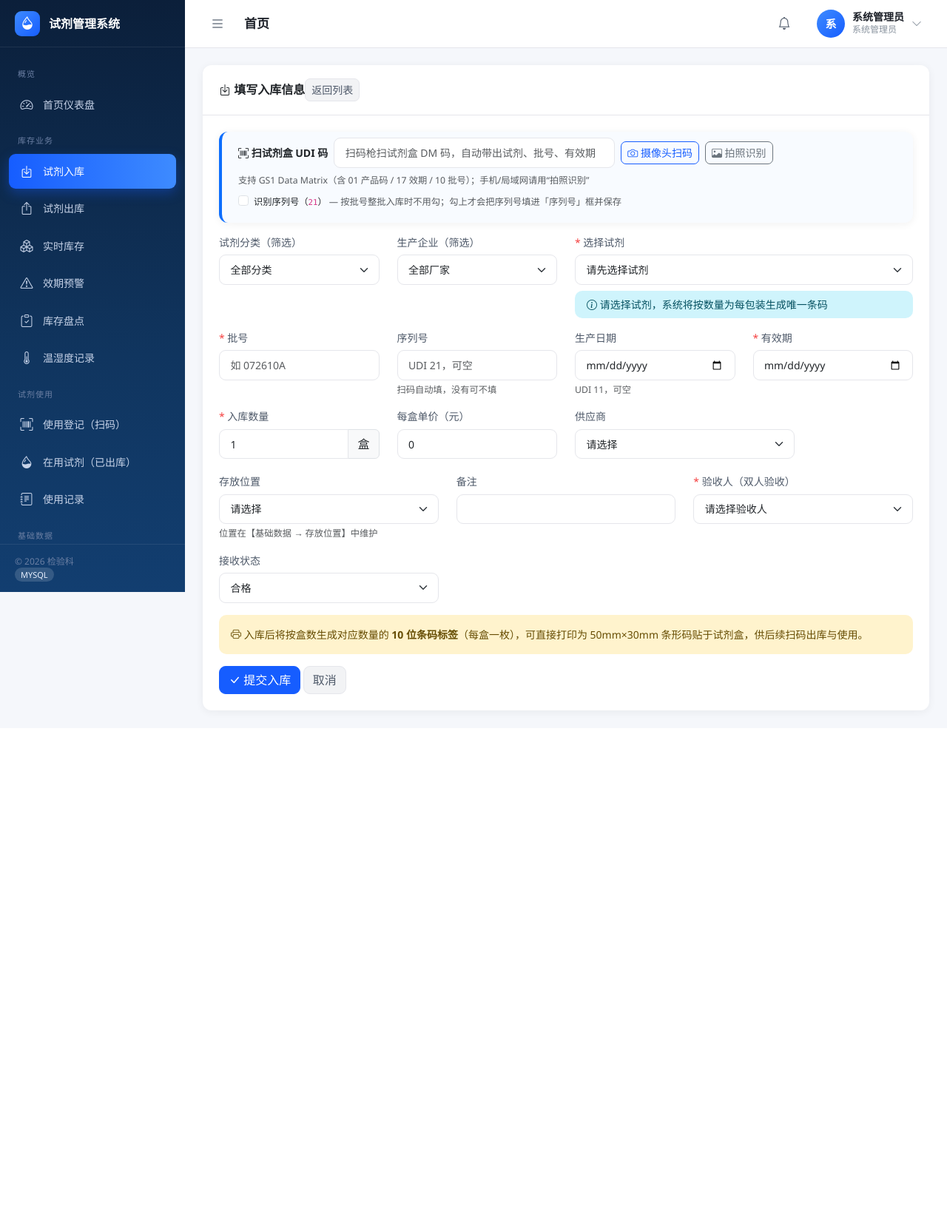
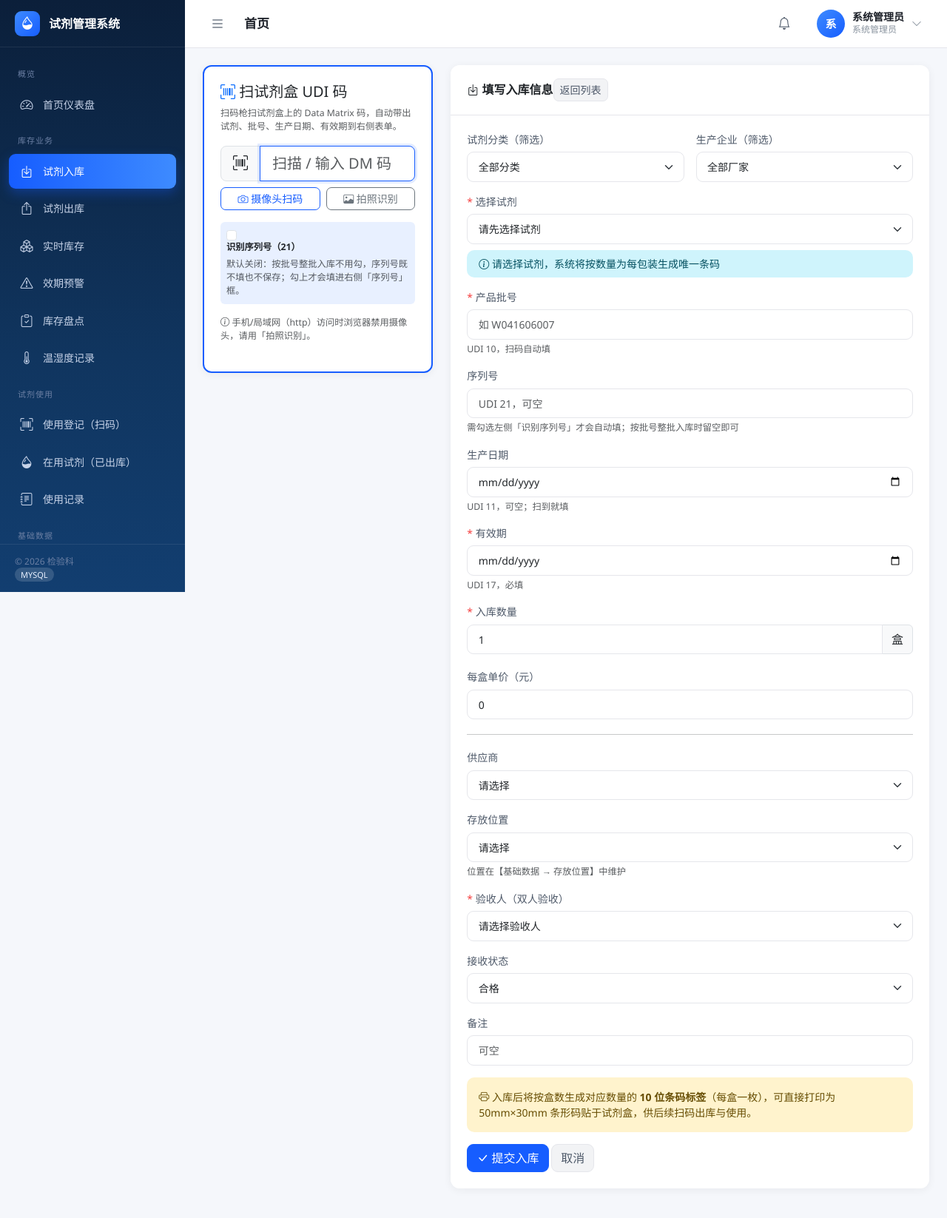
Before and after one commit to junyuchenchen1/reagent-system, a Flask app: page /stock-in/add in a window 1280 px wide. Shown: the whole page at 74% size. Before the commit the page ends 967 px from the top, so only its background shows below. Run offline with Flask 3, Linux system fonts and the light colour scheme; a user stored in the database is signed in; data comes from the database, SQL or seed files in the repository; data that the repository does not hold is empty; parts of the project's set-up code (start-up, migrations or seed data) failed here and were passed over; some libraries are stand-ins or nearby versions.

Commit message:
入库页改版：左侧扫码卡片+扫码结果，右侧入库表单纵向单列，与出库页风格统一

```diff
--- a/app/templates/stock/in_add.html
+++ b/app/templates/stock/in_add.html
@@ -3,41 +3,56 @@
 {% block page_title %}试剂入库{% endblock %}
 
 {% block content %}
+<div class="row">
+    <!-- 左：扫码 + 扫码结果 -->
+    <div class="col-lg-4 mb-3">
+        <div class="card" style="border:2px solid var(--primary); position:sticky; top:76px;">
+            <div class="card-body">
+                <h5 class="mb-2"><i class="bi bi-upc-scan text-primary"></i> 扫试剂盒 UDI 码</h5>
+                <p class="text-muted small mb-3">扫码枪扫试剂盒上的 Data Matrix 码，自动带出试剂、批号、生产日期、有效期到右侧表单。</p>
+                <div class="input-group input-group-lg">
+                    <span class="input-group-text"><i class="bi bi-upc-scan"></i></span>
+                    <input type="text" class="form-control" id="udiInput" autocomplete="off" autofocus
+                           placeholder="扫描 / 输入 DM 码">
+                </div>
+                <div class="d-flex gap-2 mt-2">
+                    <button type="button" class="btn btn-outline-primary btn-sm flex-fill" id="udiCamBtn">
+                        <i class="bi bi-camera"></i> 摄像头扫码
+                    </button>
+                    <button type="button" class="btn btn-outline-secondary btn-sm flex-fill" id="udiPhotoBtn">
+                        <i class="bi bi-image"></i> 拍照识别
+                    </button>
+                </div>
+                <input type="file" id="udiPhoto" accept="image/*" capture="environment" class="d-none">
+
+                <div class="form-check mt-3 p-2 rounded" style="background:var(--primary-light);">
+                    <input class="form-check-input ms-0 me-2" type="checkbox" id="serialToggle">
+                    <label class="form-check-label small" for="serialToggle">
+                        <b>识别序列号（21）</b>
+                        <span class="d-block text-muted mt-1">默认关闭：按批号整批入库不用勾，序列号既不填也不保存；勾上才会填进右侧「序列号」框。</span>
+                    </label>
+                </div>
+
+                <div class="small text-muted mt-3">
+                    <i class="bi bi-info-circle"></i> 手机/局域网（http）访问时浏览器禁用摄像头，请用「拍照识别」。
+                </div>
+                <div id="udiResult" class="mt-3"></div>
+            </div>
+        </div>
+    </div>
+
+    <!-- 右：入库表单（纵向单列） -->
+    <div class="col-lg-8 mb-3">
         <div class="card">
             <div class="card-header"><h5><i class="bi bi-box-arrow-in-down"></i> 填写入库信息</h5>
                 <a class="btn btn-light btn-sm" href="{{ url_for('stock_in.in_list') }}">返回列表</a>
             </div>
             <div class="card-body">
-        <div class="card mb-3" style="border-left:4px solid #0d6efd; background:#f8fbff;">
-            <div class="card-body py-2">
-                <div class="d-flex flex-wrap gap-2 align-items-center">
-                    <span class="fw-bold"><i class="bi bi-upc-scan"></i> 扫试剂盒 UDI 码</span>
-                    <input class="form-control" id="udiInput" style="max-width:380px;"
-                           autocomplete="off"
-                           placeholder="扫码枪扫试剂盒 DM 码，自动带出试剂、批号、有效期">
-                    <button type="button" class="btn btn-outline-primary btn-sm" id="udiCamBtn">
-                        <i class="bi bi-camera"></i> 摄像头扫码
-                    </button>
-                    <button type="button" class="btn btn-outline-secondary btn-sm" id="udiPhotoBtn">
-                        <i class="bi bi-image"></i> 拍照识别
-                    </button>
-                    <input type="file" id="udiPhoto" accept="image/*" capture="environment" class="d-none">
-                    <span class="small text-muted">支持 GS1 Data Matrix（含 01 产品码 / 17 效期 / 10 批号）；手机/局域网请用“拍照识别”</span>
-                </div>
-                <div class="form-check mt-2">
-                    <input class="form-check-input" type="checkbox" id="serialToggle">
-                    <label class="form-check-label small" for="serialToggle">
-                        识别序列号（<code>21</code>）
-                        <span class="text-muted">— 按批号整批入库时不用勾；勾上才会把序列号填进「序列号」框并保存</span>
-                    </label>
-                </div>
-                <div id="udiResult" class="mt-2"></div>
-            </div>
-        </div>
                 <form method="post" id="inForm">
                     <input type="hidden" name="udi_di" id="udiDi" value="">
-            <div class="row">
-                <div class="col-md-3 mb-3">
+                    <div class="row g-3">
+
+                        <div class="col-12 col-md-6">
                             <label class="form-label">试剂分类（筛选）</label>
                             <select class="form-select" id="categoryFilter">
                                 <option value="">全部分类</option>
@@ -46,7 +61,7 @@
                                 {% endfor %}
                             </select>
                         </div>
-                <div class="col-md-3 mb-3">
+                        <div class="col-12 col-md-6">
                             <label class="form-label">生产企业（筛选）</label>
                             <select class="form-select" id="mfrFilter">
                                 <option value="">全部厂家</option>
@@ -55,7 +70,8 @@
                                 {% endfor %}
                             </select>
                         </div>
-                <div class="col-md-6 mb-3">
+
+                        <div class="col-12">
                             <label class="form-label required">选择试剂</label>
                             <select class="form-select" name="reagent_id" id="reagent" required>
                                 <option value="">请先选择试剂</option>
@@ -72,25 +88,31 @@
                             </div>
                         </div>
 
-                <div class="col-md-3 mb-3">
-                    <label class="form-label required">批号</label>
-                    <input class="form-control" name="batch_no" id="batchNo" required placeholder="如 072610A">
+                        <div class="col-12">
+                            <label class="form-label required">产品批号</label>
+                            <input class="form-control" name="batch_no" id="batchNo" required placeholder="如 W041606007">
+                            <div class="form-text">UDI 10，扫码自动填</div>
                         </div>
-                <div class="col-md-3 mb-3">
+
+                        <div class="col-12">
                             <label class="form-label">序列号</label>
                             <input class="form-control" name="serial_no" id="serialNo" placeholder="UDI 21，可空">
-                    <div class="form-text">扫码自动填，没有可不填</div>
+                            <div class="form-text">需勾选左侧「识别序列号」才会自动填；按批号整批入库时留空即可</div>
                         </div>
-                <div class="col-md-3 mb-3">
+
+                        <div class="col-12">
                             <label class="form-label">生产日期</label>
                             <input type="date" class="form-control" name="produce_date" id="produceDate">
-                    <div class="form-text">UDI 11，可空</div>
+                            <div class="form-text">UDI 11，可空；扫到就填</div>
                         </div>
-                <div class="col-md-3 mb-3">
+
+                        <div class="col-12">
                             <label class="form-label required">有效期</label>
                             <input type="date" class="form-control" name="expire_date" id="expireDate" required>
+                            <div class="form-text">UDI 17，必填</div>
                         </div>
-                <div class="col-md-3 mb-3">
+
+                        <div class="col-12">
                             <label class="form-label required">入库数量</label>
                             <div class="input-group">
                                 <input type="number" class="form-control" name="quantity" id="quantity"
@@ -99,12 +121,15 @@
                             </div>
                             <div class="form-text" id="barcodeHint"></div>
                         </div>
-                <div class="col-md-3 mb-3">
+
+                        <div class="col-12">
                             <label class="form-label" id="priceLabel">每盒单价（元）</label>
                             <input type="number" step="0.01" min="0" class="form-control" name="unit_price" value="0">
                         </div>
 
-                <div class="col-md-4 mb-3">
+                        <div class="col-12"><hr class="my-1"></div>
+
+                        <div class="col-12">
                             <label class="form-label">供应商</label>
                             <select class="form-select" name="supplier_id">
                                 <option value="">请选择</option>
@@ -113,7 +138,8 @@
                                 {% endfor %}
                             </select>
                         </div>
-                <div class="col-md-4 mb-3">
+
+                        <div class="col-12">
                             <label class="form-label">存放位置</label>
                             <select class="form-select" name="storage_location">
                                 <option value="">请选择</option>
@@ -123,11 +149,8 @@
                             </select>
                             <div class="form-text">位置在【基础数据 → 存放位置】中维护</div>
                         </div>
-                <div class="col-md-4 mb-3">
-                    <label class="form-label">备注</label>
-                    <input class="form-control" name="remark">
-                </div>
-                <div class="col-md-4 mb-3">
+
+                        <div class="col-12">
                             <label class="form-label required">验收人（双人验收）</label>
                             <select class="form-select" name="verifier_id" required>
                                 <option value="">请选择验收人</option>
@@ -136,7 +159,8 @@
                                 {% endfor %}
                             </select>
                         </div>
-                <div class="col-md-4 mb-3">
+
+                        <div class="col-12">
                             <label class="form-label">接收状态</label>
                             <select class="form-select" name="accept_status">
                                 <option value="合格">合格</option>
@@ -144,9 +168,14 @@
                                 <option value="拒收">拒收</option>
                             </select>
                         </div>
+
+                        <div class="col-12">
+                            <label class="form-label">备注</label>
+                            <input class="form-control" name="remark" placeholder="可空">
+                        </div>
                     </div>
 
-            <div class="alert alert-warning small">
+                    <div class="alert alert-warning small mt-3">
                         <i class="bi bi-printer"></i>
                         入库后将按盒数生成对应数量的 <b>10 位条码标签</b>（每盒一枚），可直接打印为
                         50mm×30mm 条形码贴于试剂盒，供后续扫码出库与使用。
@@ -157,6 +186,8 @@
                         <a class="btn btn-light" href="{{ url_for('stock_in.in_list') }}">取消</a>
                     </div>
                 </form>
+            </div>
+        </div>
     </div>
 </div>
 
@@ -307,7 +338,7 @@
         function attr(name, val) {
             return val ? ' ' + name + '="' + udiEscape(val) + '"' : '';
         }
-        return '<button type="button" class="btn btn-sm btn-success ms-1 mt-1 udi-new-reagent"' +
+        return '<button type="button" class="btn btn-sm btn-success ms-0 mt-2 w-100 udi-new-reagent"' +
             attr('data-name', p.name) + attr('data-spec', p.spec) + attr('data-reg', p.reg_no) +
             attr('data-mfr', p.mfr) + attr('data-di', p.di) + attr('data-code', code) +
             '>＋ 新建这条试剂档案</button>';
@@ -339,7 +370,7 @@
                 }
                 if (p.produce_date) { produceInput.value = p.produce_date; parts.push('生产日期 <b>' + udiEscape(p.produce_date) + '</b>'); }
                 if (p.expire_date) { expireInput.value = p.expire_date; parts.push('有效期 <b>' + udiEscape(p.expire_date) + '</b>'); }
-                const codeInfo = parts.length ? '码内信息：' + parts.join('，') : '';
+                const codeInfo = parts.length ? '<div class="mt-1">码内信息：' + parts.join('，') + '</div>' : '';
 
                 if (!p.di && !parts.length) {
                     showUdi('未从这串内容识别出 GS1 编码，请确认扫的是试剂盒的 DM 码（院内自印标签请用出库/使用页扫码）。', 'warning');
@@ -349,31 +380,30 @@
                 let prodInfo = '';
                 if (prod) {
                     prodInfo = '<div class="mt-1">UDI 库：<b>' + udiEscape(prod.name) + '</b>' +
-                        (prod.spec ? ' ｜ 规格 ' + udiEscape(prod.spec) : '') +
+                        (prod.spec ? '<br>规格 ' + udiEscape(prod.spec) : '') +
                         (prod.mfr ? ' ｜ ' + udiEscape(prod.mfr) : '') +
-                        (prod.reg_no ? ' ｜ 注册证 ' + udiEscape(prod.reg_no) : '') + '</div>';
+                        (prod.reg_no ? '<br>注册证 ' + udiEscape(prod.reg_no) : '') + '</div>';
                 }
                 if (d.reagent_id) {
                     selectReagentById(d.reagent_id);
                     const opt = reagentSel.options[reagentSel.selectedIndex];
                     showUdi('<i class="bi bi-check-circle text-success"></i> 已自动选中试剂：<b>' +
-                        udiEscape(opt ? opt.text.trim() : '') + '</b>' +
-                        (codeInfo ? '；' + codeInfo : '') + prodInfo, 'success');
+                        udiEscape(opt ? opt.text.trim() : '') + '</b>' + codeInfo + prodInfo, 'success');
                     return;
                 }
                 let cand = '';
                 if (d.candidates && d.candidates.length) {
-                    cand = '<div class="mt-1">可能对应：' +
+                    cand = '<div class="mt-2">可能对应：' +
                         d.candidates.map(function (c) {
-                            return '<button type="button" class="btn btn-sm btn-outline-primary me-1 mt-1 udi-cand" data-id="' +
+                            return '<button type="button" class="btn btn-sm btn-outline-primary me-1 mb-1 udi-cand" data-id="' +
                                 c.id + '">' + udiEscape(c.name) +
                                 (c.reason ? '（' + udiEscape(c.reason) + '）' : '') + '</button>';
                         }).join('') + '</div>';
                 }
                 const lead = prod
-                    ? '<i class="bi bi-info-circle text-warning"></i> 已识别该产品，但本系统试剂档案里还没有它对得上的记录：可从下面选一条已有的，或者点「新建这条试剂档案」直接建档（名称/规格/注册证/厂家会自动填好，保存后回到本页自动重新识别）'
-                    : '<i class="bi bi-exclamation-triangle text-warning"></i> 这个产品标识不在本地 UDI 库（未导入发布文件或属老批次）。码内信息已解析，请手工选择已有试剂；若是新试剂，点「新建试剂档案」把它加进档案';
-                showUdi(lead + (codeInfo ? '；' + codeInfo : '') + prodInfo + cand + udiCreateLink(prod, code), 'warning');
+                    ? '<i class="bi bi-info-circle text-warning"></i> 已识别该产品，但本系统试剂档案里还没有它对得上的记录：可从下面选一条已有的，或者点下方按钮直接建档（名称/规格/注册证/厂家自动填好，保存后回到本页自动重新识别）'
+                    : '<i class="bi bi-exclamation-triangle text-warning"></i> 这个产品标识不在本地 UDI 库（未导入发布文件或属老批次）。码内信息已解析，请手工选择已有试剂；若是新试剂，点下方按钮把它加进档案';
+                showUdi(lead + codeInfo + prodInfo + cand + udiCreateLink(prod, code), 'warning');
             })
             .catch(function () { showUdi('识别请求失败，请检查服务是否正常', 'danger'); });
     }
@@ -457,7 +487,7 @@
     }
     document.getElementById('udiCamBtn').addEventListener('click', function () {
         if (!window.isSecureContext) {
-            alert('摄像头扫码只能在 localhost 或 HTTPS 访问时使用。\n当前是 http://局域网IP 访问，浏览器禁止调用摄像头 —— 请直接用扫码枪扫 DM 码。');
+            alert('摄像头扫码只能在 localhost 或 HTTPS 访问时使用。\n当前是 http://局域网IP 访问，浏览器禁止调用摄像头 —— 请直接用扫码枪扫 DM 码，或用「拍照识别」。');
             return;
         }
         if (typeof ZXing === 'undefined') {
```
Also changed, not shown: tests/test_business.py (+3 -0 lines). Lines whose indentation alone changed are shown as unchanged.
